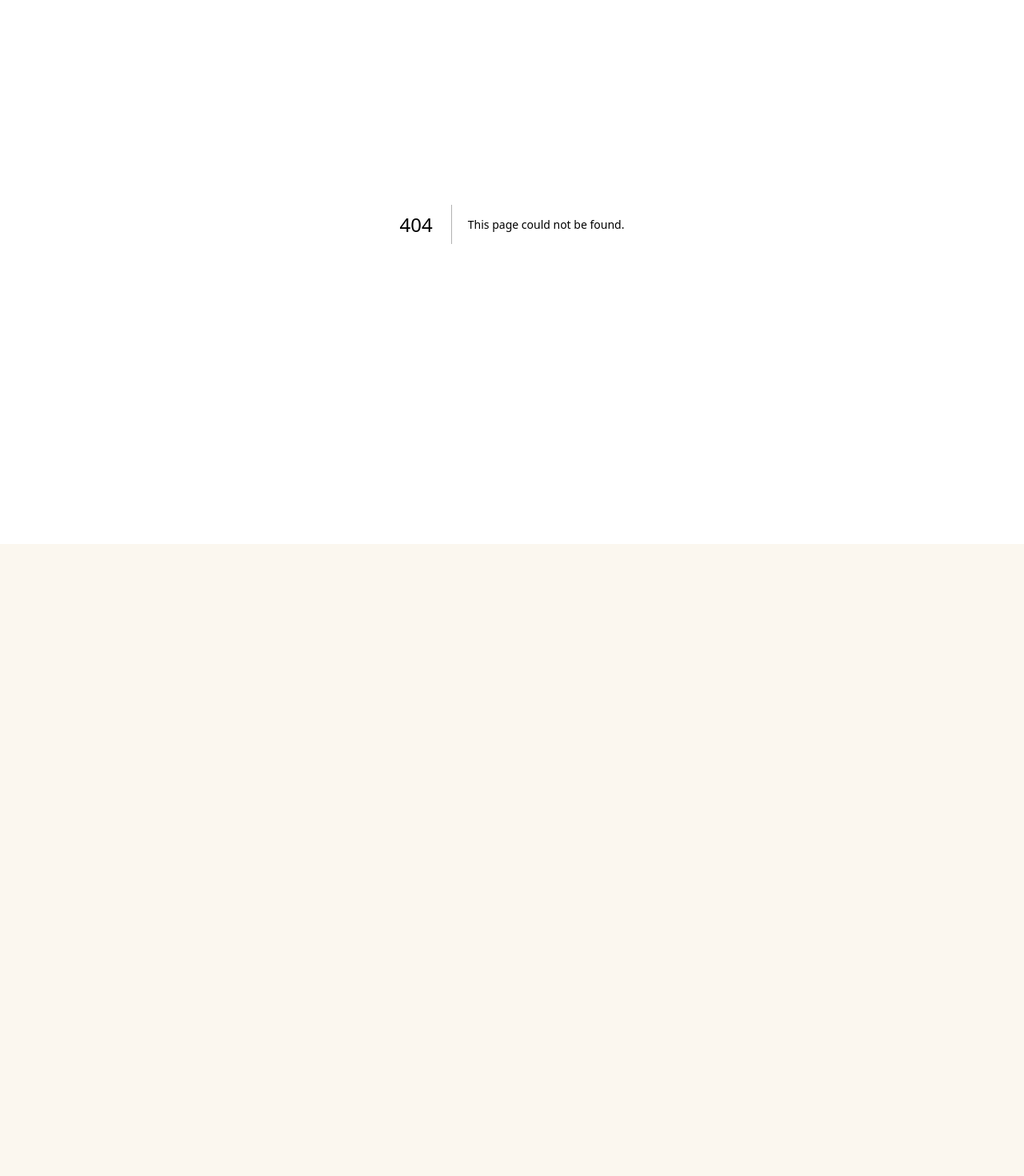
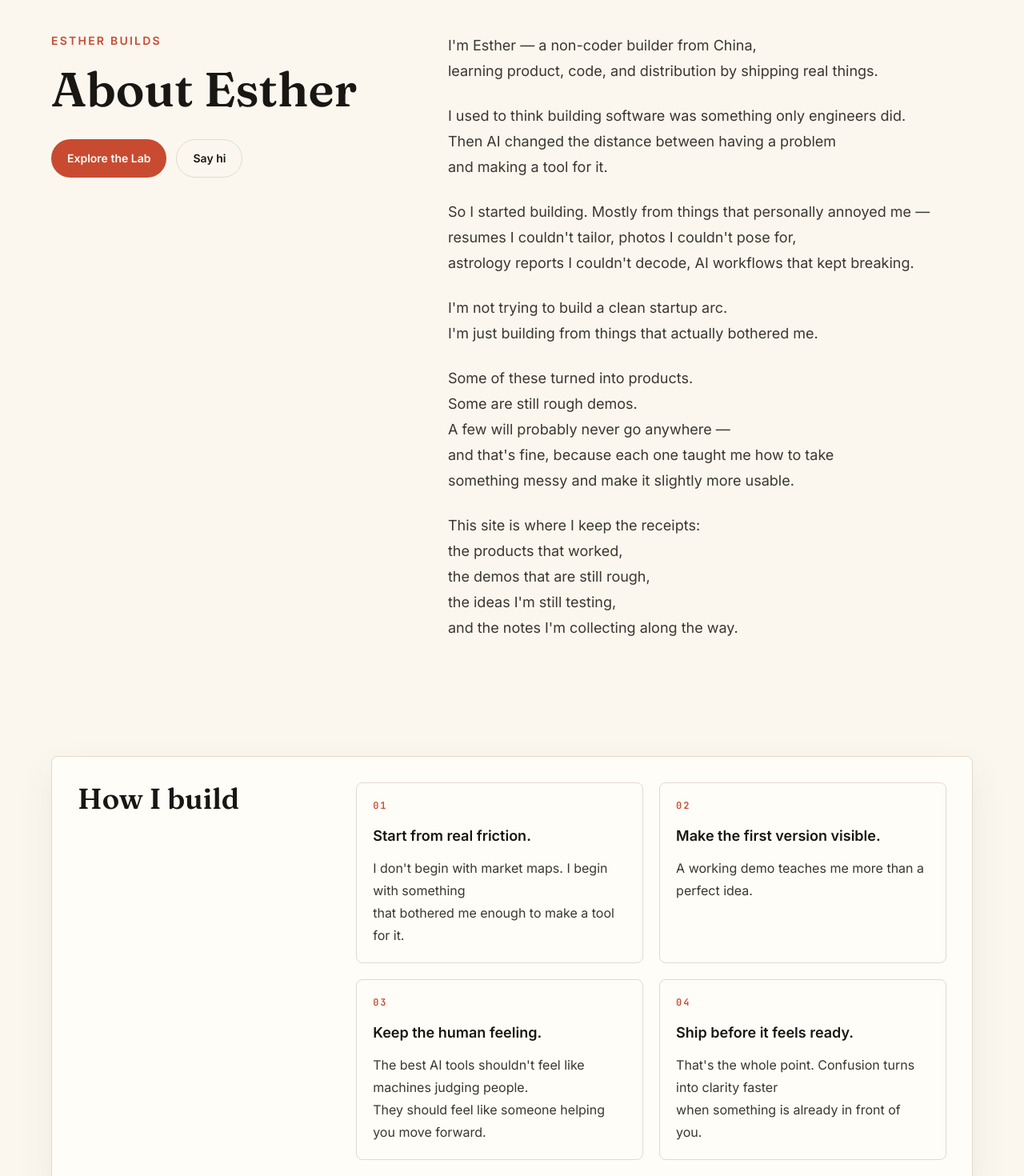
Before and after one commit to igryvhffyvjffybjcfgbffgvn83-beep/esther-ai-builder-site, a Next.js app: page /about in a window 1280 px wide. Before the commit this address had no page. Shown: the part 120-1590 px from the top of the page at 80% size. Before the commit the page ends 800 px from the top, so only its background shows below. Built offline with nearby package versions, Linux system fonts and the light colour scheme.

Commit message:
Add about page and final v0.1 cleanup

```diff
--- /dev/null
+++ b/app/about/page.tsx
@@ -0,0 +1,87 @@
+import Footer from "@/components/Footer";
+import Header from "@/components/Header";
+import { site } from "@/data/site";
+import type { Metadata } from "next";
+
+export const metadata: Metadata = {
+  title: "About Esther — AI Builder Lab",
+  description:
+    "About Esther and the products, demos, and builder principles behind Esther AI Builder Lab.",
+};
+
+export default function AboutPage() {
+  const { aboutPage } = site;
+
+  return (
+    <>
+      <Header />
+      <main>
+        <section className="px-0 pt-14 pb-12 sm:pt-24 sm:pb-16">
+          <div className="shell grid gap-10 lg:grid-cols-[0.82fr_1.18fr]">
+            <div className="lg:sticky lg:top-28 lg:self-start">
+              <p className="mb-5 text-sm font-semibold uppercase tracking-[0.16em] text-[#C84B31]">
+                Esther Builds
+              </p>
+              <h1 className="max-w-sm font-serif text-5xl leading-[1.02] font-semibold text-[#191714] sm:text-6xl">
+                {aboutPage.title}
+              </h1>
+              <div className="mt-8 flex flex-wrap gap-3">
+                <a
+                  href={site.links.lab}
+                  className="inline-flex min-h-12 items-center justify-center rounded-full bg-[#C84B31] px-5 py-3 text-sm font-semibold text-[#FFFDF8] transition-colors hover:bg-[#A93D27]"
+                >
+                  Explore the Lab
+                </a>
+                <a
+                  href={site.links.email}
+                  className="inline-flex min-h-12 items-center justify-center rounded-full border border-[#E4D9CB] px-5 py-3 text-sm font-semibold text-[#191714] transition-colors hover:border-[#C84B31] hover:text-[#C84B31]"
+                >
+                  Say hi
+                </a>
+              </div>
+            </div>
+
+            <div className="space-y-6 text-base leading-7 text-[#3B3630] sm:text-lg sm:leading-8">
+              {aboutPage.paragraphs.map((paragraph) => (
+                <p key={paragraph} className="whitespace-pre-line">
+                  {paragraph}
+                </p>
+              ))}
+            </div>
+          </div>
+        </section>
+
+        <section className="px-0 py-12 sm:py-20">
+          <div className="shell">
+            <div className="warm-card rounded-lg p-6 sm:p-8">
+              <div className="grid gap-8 lg:grid-cols-[0.6fr_1.4fr]">
+                <h2 className="font-serif text-4xl font-semibold text-[#191714]">
+                  {aboutPage.principles.title}
+                </h2>
+                <div className="grid gap-5 sm:grid-cols-2">
+                  {aboutPage.principles.items.map((principle, index) => (
+                    <article
+                      key={principle.title}
+                      className="rounded-lg border border-[#E4D9CB] bg-[#FFFDF8] p-5"
+                    >
+                      <p className="font-mono text-xs font-semibold uppercase tracking-[0.16em] text-[#C84B31]">
+                        {String(index + 1).padStart(2, "0")}
+                      </p>
+                      <h3 className="mt-4 text-lg font-semibold text-[#191714]">
+                        {principle.title}
+                      </h3>
+                      <p className="mt-3 whitespace-pre-line text-sm leading-6 text-[#3B3630] sm:text-base sm:leading-7">
+                        {principle.body}
+                      </p>
+                    </article>
+                  ))}
+                </div>
+              </div>
+            </div>
+          </div>
+        </section>
+      </main>
+      <Footer />
+    </>
+  );
+}
--- /dev/null
+++ b/app/not-found.tsx
@@ -0,0 +1,64 @@
+import Footer from "@/components/Footer";
+import Header from "@/components/Header";
+import Link from "next/link";
+
+export default function NotFound() {
+  return (
+    <>
+      <Header />
+      <main className="flex-1 px-0 py-16 sm:py-24">
+        <section className="shell max-w-3xl">
+          <p className="text-5xl" aria-hidden="true">
+            🍅
+          </p>
+          <h1 className="mt-7 font-serif text-5xl font-semibold text-[#191714] sm:text-6xl">
+            Looks like this page got squished.
+          </h1>
+          <div className="mt-7 space-y-5 text-base leading-7 text-[#3B3630] sm:text-lg sm:leading-8">
+            <p>
+              Probably my fault. While I figure out where it went, here are
+              some real things:
+            </p>
+            <div className="space-y-2">
+              <p>
+                <Link
+                  href="/#lab"
+                  className="font-medium text-[#C84B31] underline decoration-[#F4D8C0] underline-offset-4 hover:decoration-[#C84B31]"
+                >
+                  → The Lab
+                </Link>{" "}
+                <span className="text-[#686057]">
+                  (5 products in different stages)
+                </span>
+              </p>
+              <p>
+                <Link
+                  href="/#manifesto"
+                  className="font-medium text-[#C84B31] underline decoration-[#F4D8C0] underline-offset-4 hover:decoration-[#C84B31]"
+                >
+                  → The Manifesto
+                </Link>{" "}
+                <span className="text-[#686057]">
+                  (why I build these)
+                </span>
+              </p>
+              <p>
+                <Link
+                  href="/#subscribe"
+                  className="font-medium text-[#C84B31] underline decoration-[#F4D8C0] underline-offset-4 hover:decoration-[#C84B31]"
+                >
+                  → Latest update
+                </Link>{" "}
+                <span className="text-[#686057]">
+                  (what I am working on this week)
+                </span>
+              </p>
+            </div>
+            <p className="font-serif text-2xl text-[#191714]">— Esther</p>
+          </div>
+        </section>
+      </main>
+      <Footer />
+    </>
+  );
+}
--- a/data/links.ts
+++ b/data/links.ts
@@ -13,7 +13,7 @@ export const links = {
   lab: "/#lab",
   subscribe: "/#subscribe",
   manifesto: "/#manifesto",
-  about: null,
+  about: "/about",
   email: `mailto:${contactEmail}`,
   x: null,
   linkedIn: null,
--- a/data/site.ts
+++ b/data/site.ts
@@ -83,6 +83,38 @@ export const site = {
       href: links.about,
     },
   },
+  aboutPage: {
+    title: "About Esther",
+    paragraphs: [
+      "I'm Esther — a non-coder builder from China,\nlearning product, code, and distribution by shipping real things.",
+      "I used to think building software was something only engineers did.\nThen AI changed the distance between having a problem\nand making a tool for it.",
+      "So I started building. Mostly from things that personally annoyed me —\nresumes I couldn't tailor, photos I couldn't pose for,\nastrology reports I couldn't decode, AI workflows that kept breaking.",
+      "I'm not trying to build a clean startup arc.\nI'm just building from things that actually bothered me.",
+      "Some of these turned into products.\nSome are still rough demos.\nA few will probably never go anywhere —\nand that's fine, because each one taught me how to take\nsomething messy and make it slightly more usable.",
+      "This site is where I keep the receipts:\nthe products that worked,\nthe demos that are still rough,\nthe ideas I'm still testing,\nand the notes I'm collecting along the way.",
+    ],
+    principles: {
+      title: "How I build",
+      items: [
+        {
+          title: "Start from real friction.",
+          body: "I don't begin with market maps. I begin with something\nthat bothered me enough to make a tool for it.",
+        },
+        {
+          title: "Make the first version visible.",
+          body: "A working demo teaches me more than a perfect idea.",
+        },
+        {
+          title: "Keep the human feeling.",
+          body: "The best AI tools shouldn't feel like machines judging people.\nThey should feel like someone helping you move forward.",
+        },
+        {
+          title: "Ship before it feels ready.",
+          body: "That's the whole point. Confusion turns into clarity faster\nwhen something is already in front of you.",
+        },
+      ],
+    },
+  },
   workWithMe: {
     title: "Work with me",
     intro: "I'm open to thoughtful conversations around:",
```
